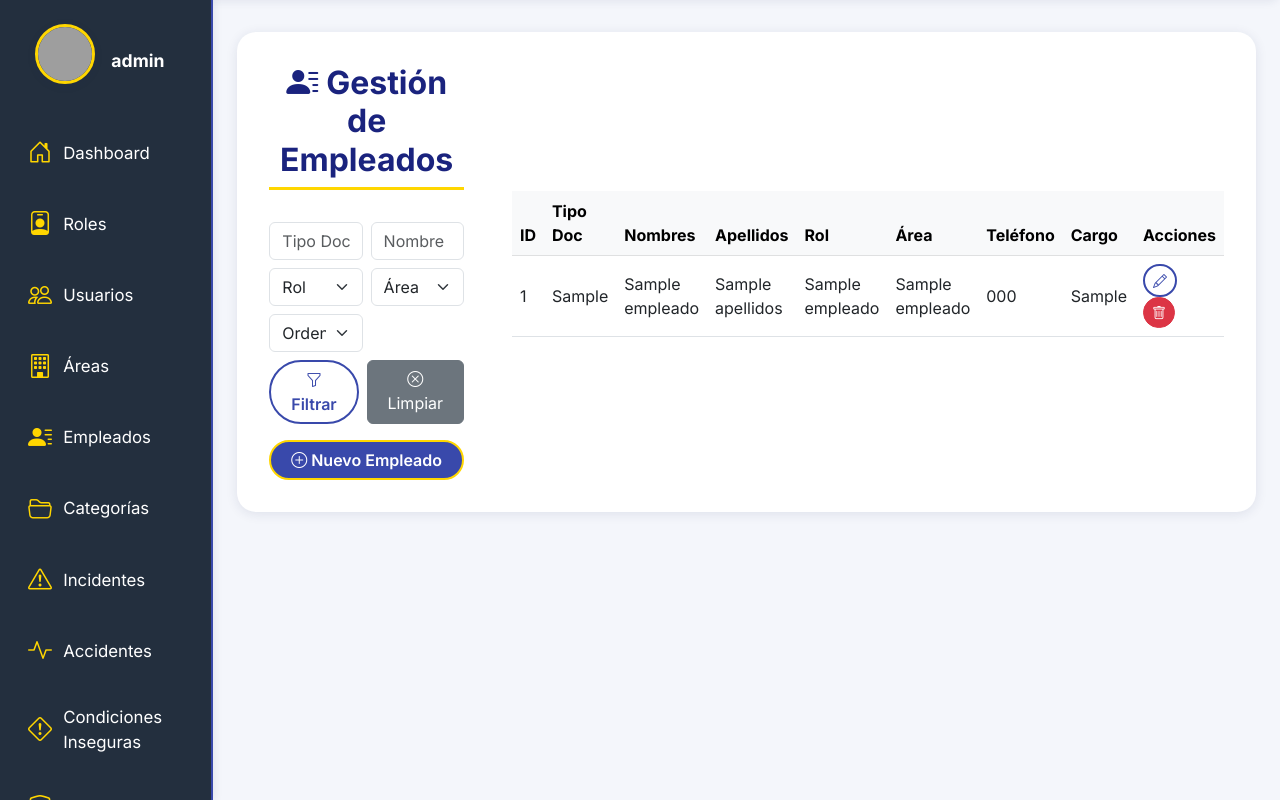
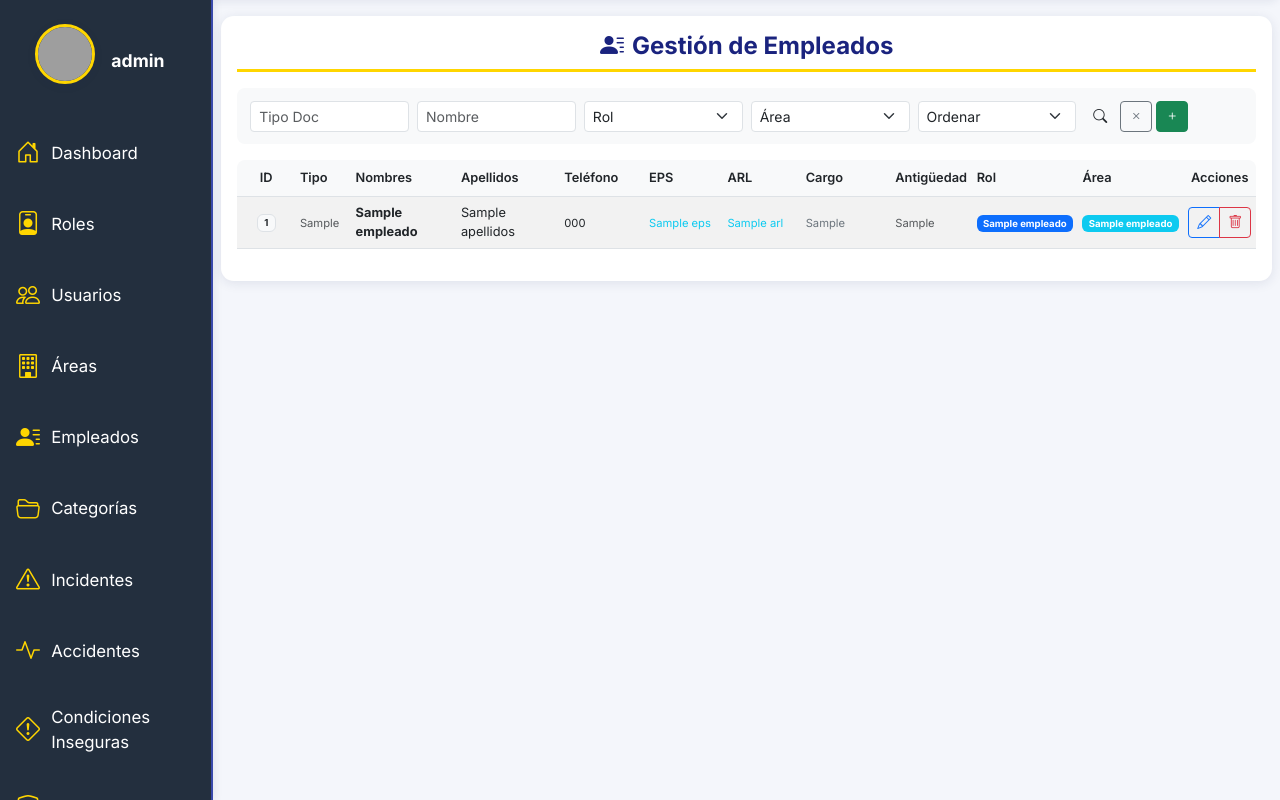
Before and after one commit to AlfCasBarajas/RACI, a PHP site: template app/views/empleados/index.php in a window 1280 px wide. Shown: the part 72-872 px from the top of the page. Run offline with PHP 8.4, Linux system fonts and the light colour scheme; a user stored in the database is signed in; tables that the repository leaves empty hold one stand-in row (values such as "Sample post"); the template is opened without the code that fills it: most values are stand-ins (such as "Sample title", 1, 10 or a date in 2020); data that the repository does not hold is empty; grey boxes are pictures that could not be loaded.

Commit message:
Organización de datos de en el módulo Empleados; Agregación del campo área en los reportes de empleados.

```diff
--- a/app/views/empleados/index.php
+++ b/app/views/empleados/index.php
@@ -2,28 +2,30 @@
 if (isset($data) && is_array($data)) extract($data);
 include __DIR__ . '/../header.php'; ?>
 
-<div class="container-fluid">
-    <div class="row">
+<div class="container-fluid p-0">
+    <div class="row g-0">
         <!-- Incluir sidebar -->
         <?php include __DIR__ . '/../sidebar.php'; ?>
 
         <!-- Contenido principal -->
-        <main class="col-md-10 ms-sm-auto offset-md-2 px-4 main-content">
+        <main class="col-md-10 ms-sm-auto offset-md-2 px-2 main-content">
             <style>
                 .empleados-card {
-                    border-radius: 1.2rem;
+                    border-radius: 0.8rem;
                     box-shadow: 0 2px 12px rgba(30,40,90,0.10);
                     background: #fff;
                     border: none;
-                    padding: 2rem;
-                    margin-top: 2rem;
+                    padding: 1rem;
+                    margin-top: 1rem;
                 }
                 .empleados-title {
                     color: #1a237e;
                     font-weight: 700;
                     border-bottom: 3px solid #ffd600;
-                    margin-bottom: 2rem;
+                    margin-bottom: 1rem;
                     padding-bottom: 0.5rem;
+                    font-size: 1.5rem;
+                }
                 }
                 .btn-empleados {
                     background: #3949ab;
@@ -51,11 +53,55 @@ include __DIR__ . '/../header.php'; ?>
                     color: #fff;
                     border: 2px solid #ffd600;
                 }
+                .table-empleados {
+                    font-size: 0.85rem;
+                }
+                .table-empleados th {
+                    background-color: #f8f9fa;
+                    border-top: none;
+                    font-weight: 600;
+                    font-size: 0.8rem;
+                    padding: 0.5rem 0.3rem;
+                    white-space: nowrap;
+                    text-align: left;
+                }
+                .table-empleados th:first-child {
+                    text-align: center;
+                }
+                .table-empleados th:last-child {
+                    text-align: center;
+                }
+                .table-empleados td {
+                    padding: 0.4rem 0.3rem;
+                    vertical-align: middle;
+                    font-size: 0.8rem;
+                }
+                .table-empleados td:first-child {
+                    text-align: center;
+                }
+                .table-empleados td:last-child {
+                    text-align: center;
+                }
+                .table-responsive {
+                    border-radius: 0.5rem;
+                    max-height: 70vh;
+                    overflow-y: auto;
+                }
+                .filters-compact {
+                    background: #f8f9fa;
+                    border-radius: 0.5rem;
+                    padding: 0.8rem;
+                    margin-bottom: 0.5rem;
+                }
+                .content-wrapper {
+                    max-width: 100% !important;
+                    width: 100% !important;
+                }
             </style>
 
             <div class="empleados-card">
-                <div class="d-flex flex-column flex-lg-row align-items-center justify-content-center w-100 gap-5">
-                    <div class="w-100" style="max-width:350px;">
+                <div class="d-flex flex-column w-100 gap-2">
+                    <div class="w-100">
                         <h2 class="empleados-title text-center"><i class="bi bi-person-lines-fill me-2"></i>Gestión de Empleados</h2>
 
                         <!-- Mensajes de éxito y error -->
@@ -76,84 +122,94 @@ include __DIR__ . '/../header.php'; ?>
                             <?php unset($_SESSION['error']); ?>
                         <?php endif; ?>
 
-                        <form method="get" action="" class="mb-3">
+                        <form method="get" action="" class="filters-compact">
                             <input type="hidden" name="controller" value="empleados">
                             <input type="hidden" name="action" value="index">
-                            <div class="row g-2 mb-2">
-                                <div class="col-md-6">
-                                    <input type="text" class="form-control" name="filtro_tipo_doc" placeholder="Tipo Doc" value="<?= isset($_GET['filtro_tipo_doc']) ? htmlspecialchars($_GET['filtro_tipo_doc']) : '' ?>">
+                            <div class="row g-2 align-items-center">
+                                <div class="col-md-2">
+                                    <input type="text" class="form-control form-control-sm" name="filtro_tipo_doc" placeholder="Tipo Doc" value="<?= isset($_GET['filtro_tipo_doc']) ? htmlspecialchars($_GET['filtro_tipo_doc']) : '' ?>">
                                 </div>
-                                <div class="col-md-6">
-                                    <input type="text" class="form-control" name="filtro_nombre" placeholder="Nombre" value="<?= isset($_GET['filtro_nombre']) ? htmlspecialchars($_GET['filtro_nombre']) : '' ?>">
+                                <div class="col-md-2">
+                                    <input type="text" class="form-control form-control-sm" name="filtro_nombre" placeholder="Nombre" value="<?= isset($_GET['filtro_nombre']) ? htmlspecialchars($_GET['filtro_nombre']) : '' ?>">
                                 </div>
-                                <div class="col-md-6">
-                                    <select class="form-select" name="filtro_rol">
+                                <div class="col-md-2">
+                                    <select class="form-select form-select-sm" name="filtro_rol">
                                         <option value="">Rol</option>
                                         <?php foreach ($roles as $rol): ?>
                                             <option value="<?= $rol['id_Rol'] ?>" <?= (isset($_GET['filtro_rol']) && $_GET['filtro_rol'] == $rol['id_Rol']) ? 'selected' : '' ?>><?= htmlspecialchars($rol['nombre']) ?></option>
                                         <?php endforeach; ?>
                                     </select>
                                 </div>
-                                <div class="col-md-6">
-                                    <select class="form-select" name="filtro_area">
+                                <div class="col-md-2">
+                                    <select class="form-select form-select-sm" name="filtro_area">
                                         <option value="">Área</option>
                                         <?php foreach ($areas as $area): ?>
                                             <option value="<?= $area['id_area'] ?>" <?= (isset($_GET['filtro_area']) && $_GET['filtro_area'] == $area['id_area']) ? 'selected' : '' ?>><?= htmlspecialchars($area['nombre']) ?></option>
                                         <?php endforeach; ?>
                                     </select>
                                 </div>
-                                <div class="col-md-6">
-                                    <select class="form-select" name="orden">
-                                        <option value="">Ordenar por</option>
+                                <div class="col-md-2">
+                                    <select class="form-select form-select-sm" name="orden">
+                                        <option value="">Ordenar</option>
                                         <option value="tipo_doc" <?= (isset($_GET['orden']) && $_GET['orden'] == 'tipo_doc') ? 'selected' : '' ?>>Tipo Doc</option>
                                         <option value="nombres" <?= (isset($_GET['orden']) && $_GET['orden'] == 'nombres') ? 'selected' : '' ?>>Nombre</option>
+                                        <option value="apellidos" <?= (isset($_GET['orden']) && $_GET['orden'] == 'apellidos') ? 'selected' : '' ?>>Apellidos</option>
+                                        <option value="cargo" <?= (isset($_GET['orden']) && $_GET['orden'] == 'cargo') ? 'selected' : '' ?>>Cargo</option>
                                         <option value="rol" <?= (isset($_GET['orden']) && $_GET['orden'] == 'rol') ? 'selected' : '' ?>>Rol</option>
                                         <option value="area" <?= (isset($_GET['orden']) && $_GET['orden'] == 'area') ? 'selected' : '' ?>>Área</option>
                                     </select>
                                 </div>
-                            </div>
-                            <div class="d-flex gap-2 justify-content-between">
-                                <button type="submit" class="btn btn-empleados-outline"><i class="bi bi-funnel"></i> Filtrar</button>
-                                <a href="?controller=empleados&action=index" class="btn btn-secondary"><i class="bi bi-x-circle"></i> Limpiar</a>
+                                <div class="col-md-2">
+                                    <div class="d-flex gap-1">
+                                        <button type="submit" class="btn btn-empleados btn-sm"><i class="bi bi-search"></i></button>
+                                        <a href="?controller=empleados&action=index" class="btn btn-outline-secondary btn-sm"><i class="bi bi-x"></i></a>
+                                        <?php if (!$isTrabajador): ?>
+                                            <a href="?controller=empleados&action=create" class="btn btn-success btn-sm" title="Nuevo"><i class="bi bi-plus"></i></a>
+                                        <?php endif; ?>
+                                    </div>
+                                </div>
                             </div>
                         </form>
-                        <div class="text-center">
-                            <?php if (!$isTrabajador): ?>
-                                <a href="?controller=empleados&action=create" class="btn btn-empleados w-100"><i class="bi bi-plus-circle me-1"></i>Nuevo Empleado</a>
-                            <?php endif; ?>
-                        </div>
                     </div>
-                    <div class="w-100" style="max-width:800px;">
+                    <div class="content-wrapper">
                         <div class="table-responsive">
-                            <table class="table align-middle table-hover">
-                                <thead class="table-light">
+                            <table class="table table-striped table-hover table-empleados">
+                                <thead>
                                     <tr>
-                                        <th>ID</th>
-                                        <th>Tipo Doc</th>
-                                        <th>Nombres</th>
-                                        <th>Apellidos</th>
-                                        <th>Rol</th>
-                                        <th>Área</th>
-                                        <th>Teléfono</th>
-                                        <th>Cargo</th>
-                                        <th>Acciones</th>
+                                        <th style="width: 8%;">ID</th>
+                                        <th style="width: 6%;">Tipo</th>
+                                        <th style="width: 13%;">Nombres</th>
+                                        <th style="width: 13%;">Apellidos</th>
+                                        <th style="width: 10%;">Teléfono</th>
+                                        <th style="width: 10%;">EPS</th>
+                                        <th style="width: 10%;">ARL</th>
+                                        <th style="width: 12%;">Cargo</th>
+                                        <th style="width: 8%;">Antigüedad</th>
+                                        <th style="width: 8%;">Rol</th>
+                                        <th style="width: 8%;">Área</th>
+                                        <th style="width: 4%;">Acciones</th>
                                     </tr>
                                 </thead>
                                 <tbody>
                                     <?php foreach ($empleados as $empleado): ?>
                                     <tr>
-                                        <td><?= htmlspecialchars($empleado['id_empleado']) ?></td>
-                                        <td><?= htmlspecialchars($empleado['tipo_doc']) ?></td>
-                                        <td><?= htmlspecialchars($empleado['nombres']) ?></td>
+                                        <td><span class="badge bg-light text-dark border"><?= htmlspecialchars($empleado['id_empleado']) ?></span></td>
+                                        <td><small class="text-muted"><?= htmlspecialchars($empleado['tipo_doc']) ?></small></td>
+                                        <td><strong><?= htmlspecialchars($empleado['nombres']) ?></strong></td>
                                         <td><?= htmlspecialchars($empleado['apellidos']) ?></td>
-                                        <td><?= htmlspecialchars($empleado['rol_nombre']) ?></td>
-                                        <td><?= htmlspecialchars($empleado['area_nombre'] ?? 'Sin área') ?></td>
-                                        <td><?= htmlspecialchars($empleado['telefono']) ?></td>
-                                        <td><?= htmlspecialchars($empleado['cargo_funcion']) ?></td>
+                                        <td><small><?= htmlspecialchars($empleado['telefono']) ?></small></td>
+                                        <td><small class="text-info"><?= htmlspecialchars($empleado['eps'] ?? 'N/A') ?></small></td>
+                                        <td><small class="text-info"><?= htmlspecialchars($empleado['arl'] ?? 'N/A') ?></small></td>
+                                        <td><small class="text-secondary"><?= htmlspecialchars($empleado['cargo_funcion']) ?></small></td>
+                                        <td><small class="text-muted"><?= htmlspecialchars($empleado['antig_cargo'] ?? 'N/A') ?></small></td>
+                                        <td><span class="badge bg-primary"><?= htmlspecialchars($empleado['rol_nombre']) ?></span></td>
+                                        <td><span class="badge bg-info"><?= htmlspecialchars($empleado['area_nombre'] ?? 'Sin área') ?></span></td>
                                         <td>
                                             <?php if (!$isCoordinador && !$isSupervisor && !$isTrabajador): ?>
-                                                <a href="?controller=empleados&action=edit&id=<?= $empleado['id_empleado'] ?>" class="btn btn-empleados-outline btn-sm me-2" title="Editar"><i class="bi bi-pencil"></i></a>
-                                                <a href="?controller=empleados&action=delete&id=<?= $empleado['id_empleado'] ?>" class="btn btn-danger btn-sm" title="Eliminar" onclick="return confirm('¿Seguro que deseas eliminar este empleado?');" style="border-radius:2rem;"><i class="bi bi-trash"></i></a>
+                                                <div class="btn-group" role="group">
+                                                    <a href="?controller=empleados&action=edit&id=<?= $empleado['id_empleado'] ?>" class="btn btn-outline-primary btn-sm" title="Editar"><i class="bi bi-pencil"></i></a>
+                                                    <a href="?controller=empleados&action=delete&id=<?= $empleado['id_empleado'] ?>" class="btn btn-outline-danger btn-sm" title="Eliminar" onclick="return confirm('¿Seguro que deseas eliminar este empleado?');"><i class="bi bi-trash"></i></a>
+                                                </div>
                                             <?php endif; ?>
                                         </td>
                                     </tr>
```
Also changed, not shown: app/controllers/ReportesController.php (+52 -35 lines), app/models/Empleado.php (+8 -1 lines), app/views/reportes/empleados.php (+22 -1 lines), 4 other files.
